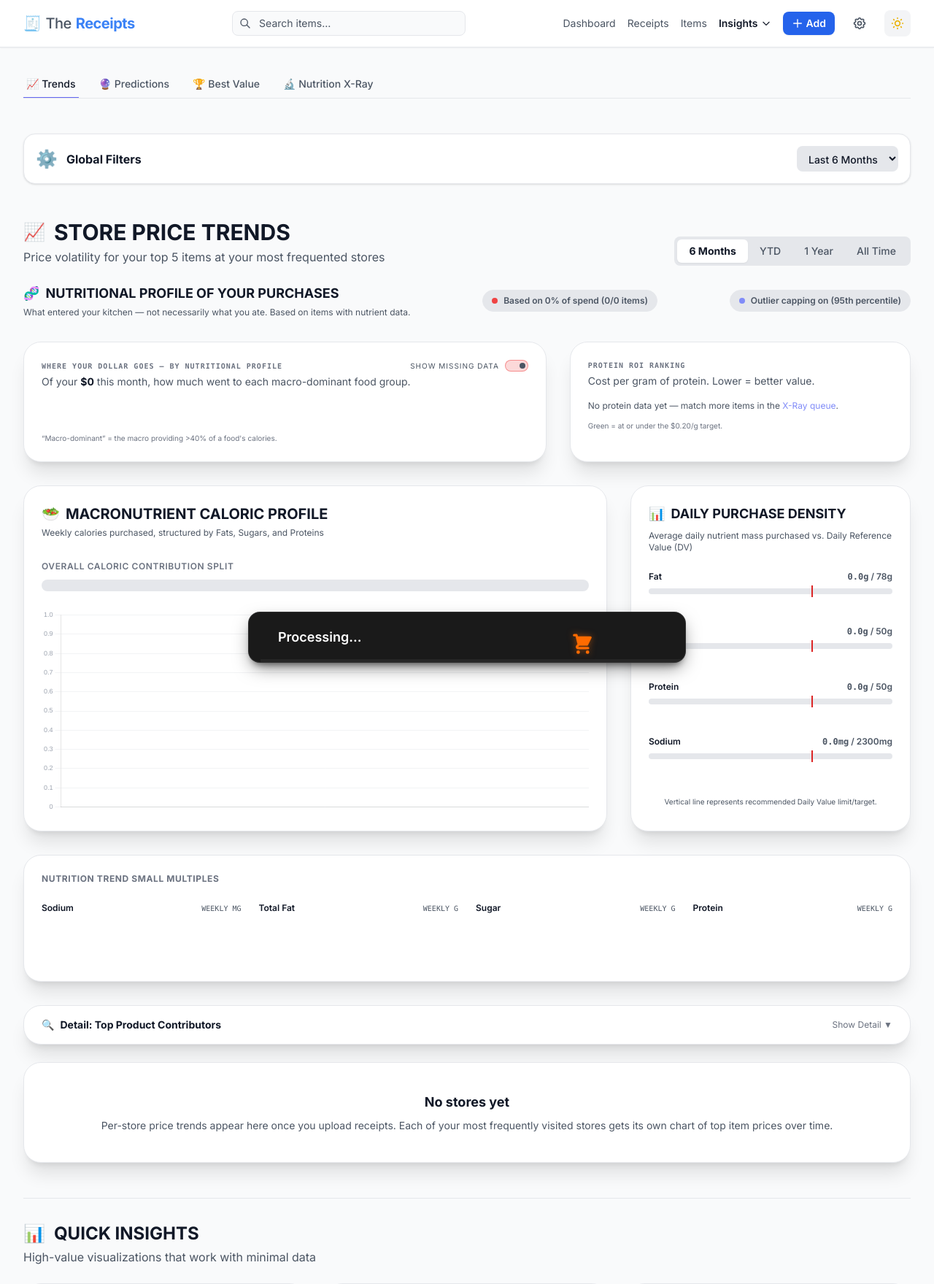
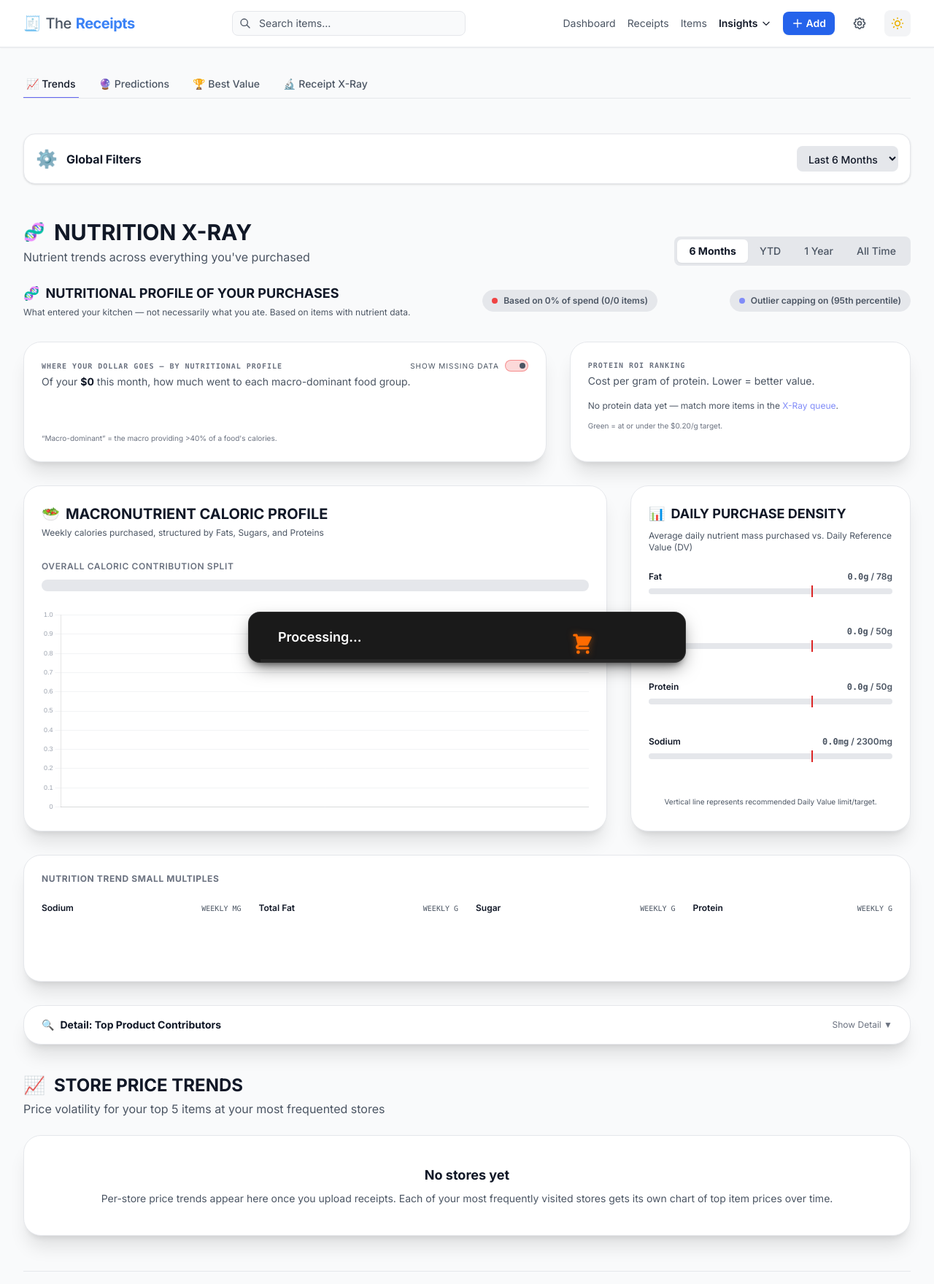
Before and after one commit to smcgarrigle/ihavethereceipts, a FastAPI app: page /trends in a window 1280 px wide. Shown: the top 1759 px of the page at 73% size. Run offline with FastAPI, Linux system fonts and the light colour scheme; data that the repository does not hold is empty; parts of the project's set-up code (start-up, migrations or seed data) failed here and were passed over.

Commit message:
fix(insights): correct X-Ray tab label and trends heading placement
Four related navigation/layout defects in the Insights workspace:

- The tab linking to /xray was labelled "Nutrition X-Ray", but /xray is
  the Receipt X-Ray page. Clicking "Receipt X-Ray" on the dashboard
  landed on a tab claiming to be something else. Renamed in the subnav
  and in the two base.html nav renderings of the same menu, so one
  destination no longer has two names.

- On /trends the "STORE PRICE TRENDS" h1 headed a block whose first
  ~225 lines are nutrition content, with the store charts far below it.
  Moved that heading (as an h2) down to sit directly above the store
  charts, and made "NUTRITION X-RAY" the page heading, so each title
  now describes the content beneath it.

- best_value.html wrapped its content in max-w-7xl/px/py, duplicating
  the container base.html already applies to every content block. The
  doubled padding pushed the page down and inset from the other three
  tabs. All four tab strips now render at the same origin (top=97,
  left=32), verified in Chromium.

The time range control stays with the page heading: it drives both the
nutrition and the store charts, so attaching it to either section alone
would misrepresent its scope.

Co-Authored-By: Claude Opus 5 <noreply@anthropic.com>

```diff
--- a/backend/templates/components/insights_subnav.html
+++ b/backend/templates/components/insights_subnav.html
@@ -1,5 +1,8 @@
 {# Shared sub-navigation for the Insights workspace: Trends · Predictions · Best Value · X-Ray.
-   Include at the top of each insights page's content block. #}
+   Include at the top of each insights page's content block — directly inside the
+   {% block content %} wrapper, which base.html already centres and pads. Pages
+   must not add their own max-w/px/py container or the tab row sits inset from
+   its siblings. #}
 {% set _p = request.url.path if request else '' %}
 {% set sub_on = 'border-indigo-500 text-textBase' %}
 {% set sub_off = 'border-transparent text-textMuted hover:text-textBase hover:border-gray-300 dark:hover:border-gray-600' %}
@@ -19,7 +22,7 @@
         </a>
         <a href="/xray" {% if _p.startswith('/xray') %}aria-current="page"{% endif %}
            class="py-2 px-1 border-b-2 font-medium text-sm transition {{ sub_on if _p.startswith('/xray') else sub_off }}">
-            🔬 Nutrition X-Ray
+            🔬 Receipt X-Ray
         </a>
     </nav>
 </div>
--- a/backend/templates/layouts/base.html
+++ b/backend/templates/layouts/base.html
@@ -174,7 +174,7 @@
                             <a href="/trends" class="block px-4 py-2 text-sm text-textMuted hover:text-textBase hover:bg-bgMain transition">📈 Trends</a>
                             <a href="/restock" class="block px-4 py-2 text-sm text-textMuted hover:text-textBase hover:bg-bgMain transition">🔮 Predictions</a>
                             <a href="/best-value/produce" class="block px-4 py-2 text-sm text-textMuted hover:text-textBase hover:bg-bgMain transition">🏆 Best Value</a>
-                            <a href="/xray" class="block px-4 py-2 text-sm text-textMuted hover:text-textBase hover:bg-bgMain transition">🔬 Nutrition X-Ray</a>
+                            <a href="/xray" class="block px-4 py-2 text-sm text-textMuted hover:text-textBase hover:bg-bgMain transition">🔬 Receipt X-Ray</a>
                         </div>
                     </div>
 
@@ -325,7 +325,7 @@
                 <a href="/best-value/produce" {% if path.startswith('/best-value') %}aria-current="page"{% endif %}
                     class="{{ mob_on if path.startswith('/best-value') else mob_off }}">🏆 Best Value</a>
                 <a href="/xray" {% if path.startswith('/xray') %}aria-current="page"{% endif %}
-                    class="{{ mob_on if path.startswith('/xray') else mob_off }}">🔬 Nutrition X-Ray</a>
+                    class="{{ mob_on if path.startswith('/xray') else mob_off }}">🔬 Receipt X-Ray</a>
 
                 <p class="px-3 pt-3 pb-1 text-xs font-bold uppercase tracking-widest text-textSubtle">Add</p>
                 <a href="/receipts" class="{{ mob_off }}">📄 Upload receipt</a>
--- a/backend/templates/pages/best_value.html
+++ b/backend/templates/pages/best_value.html
@@ -1,7 +1,7 @@
 {% extends "layouts/base.html" %}
 
 {% block content %}
-<div class="max-w-7xl mx-auto px-4 sm:px-6 lg:px-8 py-8">
+<div>
     {% include "components/insights_subnav.html" %}
     <div class="mb-6 flex flex-col sm:flex-row sm:justify-between sm:items-center gap-4">
         <h1 class="text-3xl font-bold text-textBase">{{ title }}</h1>
--- a/backend/templates/pages/trends.html
+++ b/backend/templates/pages/trends.html
@@ -39,14 +39,16 @@
     <div id="htmx-scripts"></div>
 
 
-    <!-- 1. Store Top Items Price Charts -->
+    <!-- 1. Nutrition X-Ray, then per-store price charts. Both are driven by the
+         time range below, which is why it sits with the page heading rather than
+         with either section. -->
     <div class="space-y-6">
         <div class="flex flex-col sm:flex-row justify-between items-start sm:items-end gap-4">
             <div>
                 <h1 class="text-3xl font-bold text-textBase flex items-center gap-3">
-                    <span class="text-2xl">📈</span> STORE PRICE TRENDS
+                    <span class="text-2xl">🧬</span> NUTRITION X-RAY
                 </h1>
-                <p class="text-textMuted mt-1">Price volatility for your top 5 items at your most frequented stores</p>
+                <p class="text-textMuted mt-1">Nutrient trends across everything you've purchased</p>
             </div>
 
             <div class="flex bg-bgSkeleton rounded-lg p-1 overflow-x-auto max-w-full no-scrollbar">
@@ -281,6 +283,14 @@
                     </div>
                 </div>
             </div>
+        </div>
+
+        <!-- 2. Per-store price charts -->
+        <div class="pt-4">
+            <h2 class="text-2xl font-bold text-textBase flex items-center gap-3">
+                <span class="text-2xl">📈</span> STORE PRICE TRENDS
+            </h2>
+            <p class="text-textMuted mt-1">Price volatility for your top 5 items at your most frequented stores</p>
         </div>
 
         {% if stores %}
```
